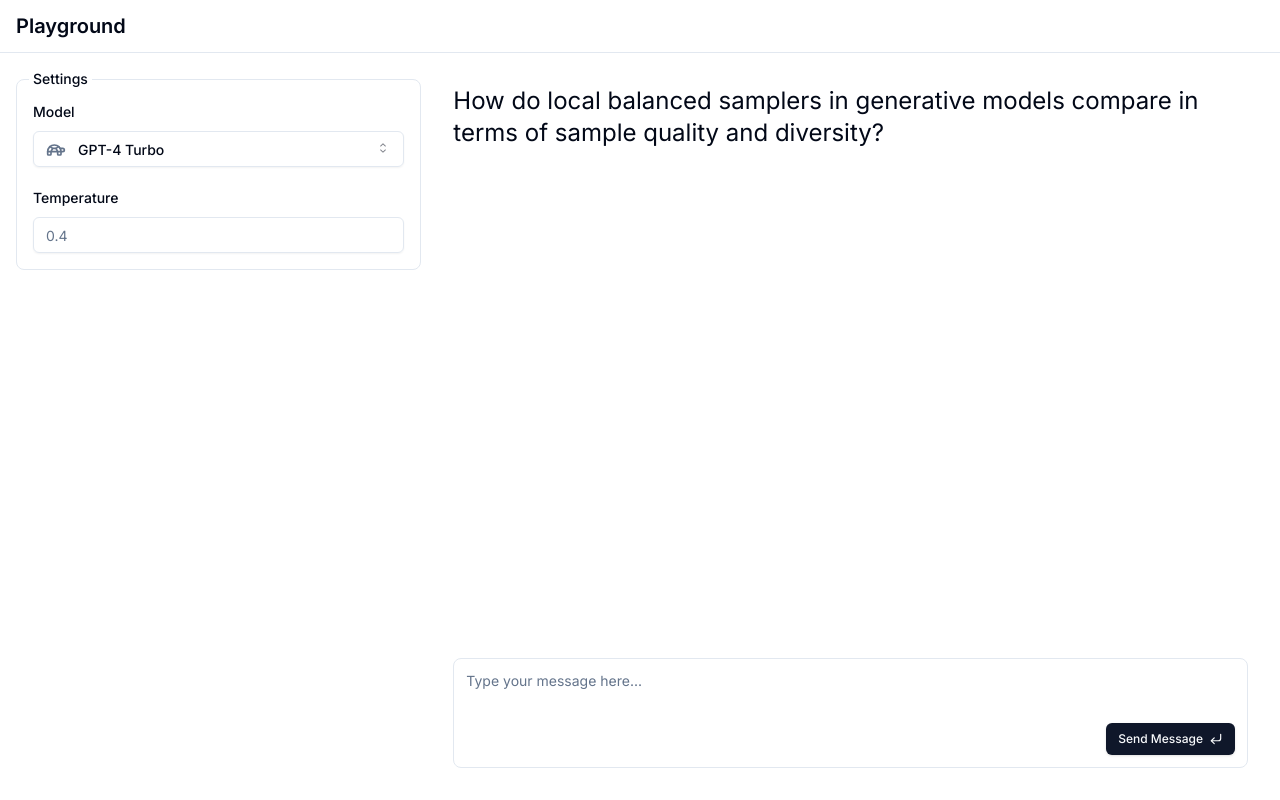
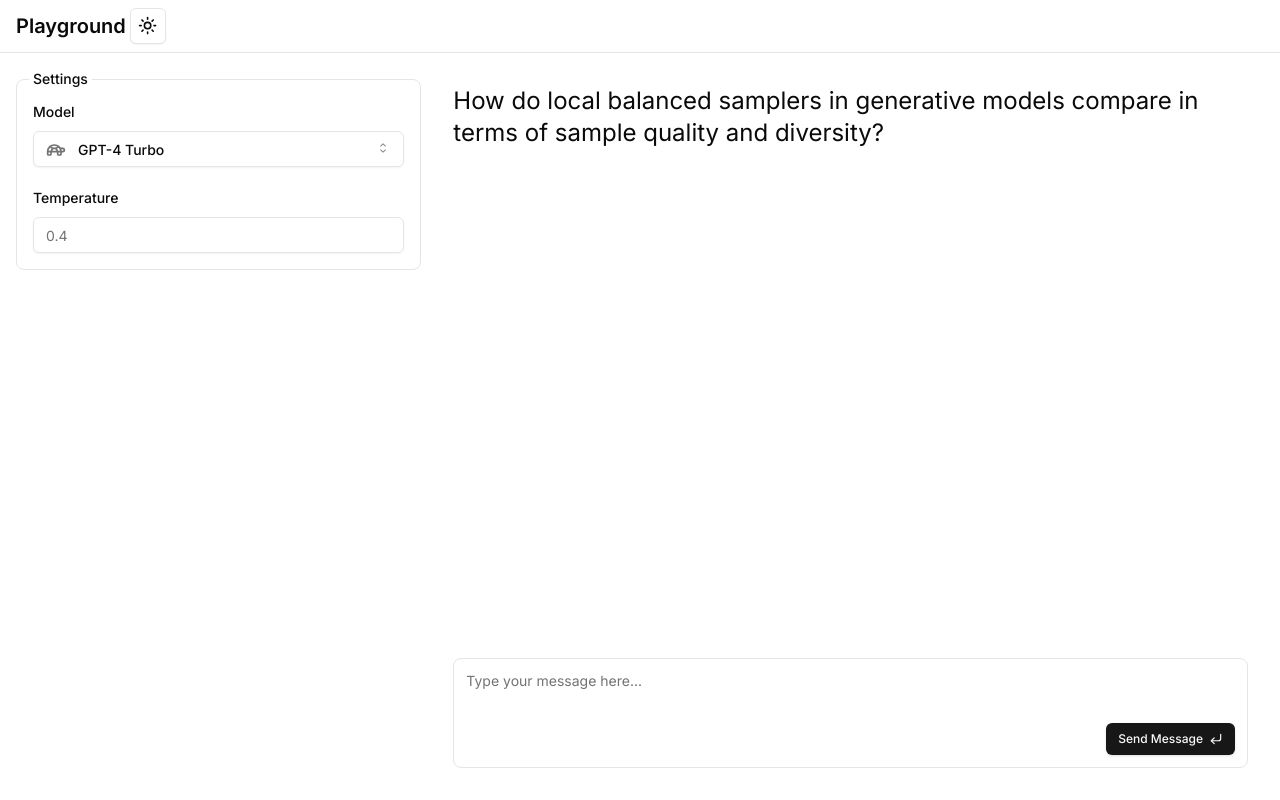
Before and after one commit to rashadphz/rag-project, a Next.js app in the folder demo/frontend/: page / in a window 1280 px wide. Built offline with nearby package versions, Linux system fonts and the light colour scheme.

Commit message:
frontend chunking + ui changes

```diff
--- a/demo/frontend/package.json
+++ b/demo/frontend/package.json
@@ -19,6 +19,7 @@
     "clsx": "^2.1.0",
     "lucide-react": "^0.365.0",
     "next": "14.1.4",
+    "next-themes": "^0.3.0",
     "react": "^18",
     "react-dom": "^18",
     "tailwind-merge": "^2.2.2",
--- a/demo/frontend/src/app/globals.css
+++ b/demo/frontend/src/app/globals.css
@@ -5,64 +5,64 @@
 @layer base {
   :root {
     --background: 0 0% 100%;
-      --foreground: 222.2 84% 4.9%;
+    --foreground: 0 0% 3.9%;
 
-      --card: 0 0% 100%;
-      --card-foreground: 222.2 84% 4.9%;
+    --card: 0 0% 96.1%;
+    --card-foreground: 0 0% 45.1%;
 
     --popover: 0 0% 100%;
-      --popover-foreground: 222.2 84% 4.9%;
+    --popover-foreground: 0 0% 3.9%;
 
-      --primary: 222.2 47.4% 11.2%;
-      --primary-foreground: 210 40% 98%;
+    --primary: 0 0% 9%;
+    --primary-foreground: 0 0% 98%;
 
-      --secondary: 210 40% 96.1%;
-      --secondary-foreground: 222.2 47.4% 11.2%;
+    --secondary: 0 0% 96.1%;
+    --secondary-foreground: 0 0% 9%;
 
-      --muted: 210 40% 96.1%;
-      --muted-foreground: 215.4 16.3% 46.9%;
+    --muted: 0 0% 96.1%;
+    --muted-foreground: 0 0% 45.1%;
 
-      --accent: 210 40% 96.1%;
-      --accent-foreground: 222.2 47.4% 11.2%;
+    --accent: 0 0% 96.1%;
+    --accent-foreground: 0 0% 9%;
 
     --destructive: 0 84.2% 60.2%;
-      --destructive-foreground: 210 40% 98%;
+    --destructive-foreground: 0 0% 98%;
 
-      --border: 214.3 31.8% 91.4%;
-      --input: 214.3 31.8% 91.4%;
-      --ring: 222.2 84% 4.9%;
+    --border: 0 0% 89.8%;
+    --input: 0 0% 89.8%;
+    --ring: 0 0% 89.8%;
 
     --radius: 0.5rem;
   }
 
   .dark {
-      --background: 222.2 84% 4.9%;
-      --foreground: 210 40% 98%;
+    --background: 0 0% 3.9%;
+    --foreground: 0 0% 98%;
 
-      --card: 222.2 84% 4.9%;
-      --card-foreground: 210 40% 98%;
+    --card: 0 0% 14.9%;
+    --card-foreground: 0 0% 63.9%;
 
-      --popover: 222.2 84% 4.9%;
-      --popover-foreground: 210 40% 98%;
+    --popover: 0 0% 3.9%;
+    --popover-foreground: 0 0% 98%;
 
-      --primary: 210 40% 98%;
-      --primary-foreground: 222.2 47.4% 11.2%;
+    --primary: 0 0% 98%;
+    --primary-foreground: 0 0% 9%;
 
-      --secondary: 217.2 32.6% 17.5%;
-      --secondary-foreground: 210 40% 98%;
+    --secondary: 0 0% 14.9%;
+    --secondary-foreground: 0 0% 98%;
 
-      --muted: 217.2 32.6% 17.5%;
-      --muted-foreground: 215 20.2% 65.1%;
+    --muted: 0 0% 14.9%;
+    --muted-foreground: 0 0% 63.9%;
 
-      --accent: 217.2 32.6% 17.5%;
-      --accent-foreground: 210 40% 98%;
+    --accent: 0 0% 14.9%;
+    --accent-foreground: 0 0% 98%;
 
     --destructive: 0 62.8% 30.6%;
-      --destructive-foreground: 210 40% 98%;
+    --destructive-foreground: 0 0% 98%;
 
-      --border: 217.2 32.6% 17.5%;
-      --input: 217.2 32.6% 17.5%;
-      --ring: 212.7 26.8% 83.9%;
+    --border: 0 0% 14.9%;
+    --input: 0 0% 14.9%;
+    --ring: 0 0% 14.9%;
   }
 }
 
--- a/demo/frontend/src/app/layout.tsx
+++ b/demo/frontend/src/app/layout.tsx
@@ -3,6 +3,7 @@ import { Inter } from "next/font/google";
 import "./globals.css";
 
 import { TooltipProvider } from "@/components/ui/tooltip";
+import { ThemeProvider } from "@/components/theme-provider";
 
 const inter = Inter({ subsets: ["latin"] });
 
@@ -17,10 +18,21 @@ export default function RootLayout({
   children: React.ReactNode;
 }>) {
   return (
-    <TooltipProvider>
-      <html lang="en">
-        <body className={inter.className}>{children}</body>
+    <>
+      <html lang="en" suppressHydrationWarning>
+        <body>
+          <TooltipProvider>
+            <ThemeProvider
+              attribute="class"
+              defaultTheme="system"
+              enableSystem
+              disableTransitionOnChange
+            >
+              <body className={inter.className}>{children}</body>
+            </ThemeProvider>
+          </TooltipProvider>
+        </body>
       </html>
-    </TooltipProvider>
+    </>
   );
 }
--- a/demo/frontend/src/app/page.tsx
+++ b/demo/frontend/src/app/page.tsx
@@ -53,23 +53,8 @@ import {
   TextChunk,
 } from "@/interfaces";
 import { Card, CardContent } from "@/components/ui/card";
-
-const SourceBox: React.FC<Source> = ({ name, url }) => (
-  <div>
-    <a href={url} target="_blank" rel="noopener noreferrer">
-      {name}
-    </a>
-  </div>
-);
-
-const TextChunkComponent: React.FC<TextChunk> = ({ text }) => (
-  <></>
-  //   <div>{text}</div>
-);
-
-const FollowUpQuestionBox: React.FC<{ question: string }> = ({ question }) => (
-  <li>{question}</li>
-);
+import { SearchResults } from "@/components/search-results";
+import DarkToggle from "@/components/dark-toggle";
 
 export default function Dashboard() {
   const [sourceResponses, setSourceResponses] = useState<Source[]>([]);
@@ -211,6 +196,7 @@ export default function Dashboard() {
               </form>
             </DrawerContent>
           </Drawer>
+          <DarkToggle />
         </header>
         <main className="grid flex-1 gap-4 overflow-auto p-4 md:grid-cols-2 lg:grid-cols-3">
           <div
@@ -323,32 +309,19 @@ export default function Dashboard() {
                 {sourceResponses.length > 0 && (
                   <div>
                     <div className="text-lg font-medium">Sources</div>
-                    <div className="flex flex-wrap ">
-                      {sourceResponses.map(({ name, url }, index) => (
-                        <div
-                          key={`source-${index}`}
-                          className="w-1/2 md:w-1/4  pl-0 p-2"
-                        >
-                          <Card className="flex-1 rounded-md">
-                            <CardContent className="p-2">
-                              <p className="text-xs line-clamp-2">{name}</p>
-                              <div className="mt-2 flex items-center space-x-2">
-                                <div className="text-xs opacity-60 truncate">
-                                  {url}
-                                </div>
-                              </div>
-                            </CardContent>
-                          </Card>
-                        </div>
-                      ))}
-                    </div>
+                    <SearchResults
+                      results={sourceResponses.map(({ filename, heading }) => ({
+                        filename,
+                        content: heading,
+                      }))}
+                    />
                   </div>
                 )}
                 {/* Answer */}
                 {textChunks.length > 0 && (
                   <div>
                     <div className="text-lg font-medium">Answer</div>
-                    <div>{textChunks.map(({ text }) => text).join(" ")}</div>
+                    <div>{textChunks.map(({ text }) => text).join("")}</div>
                   </div>
                 )}
                 {/* Related */}
--- /dev/null
+++ b/demo/frontend/src/components/dark-toggle.tsx
@@ -0,0 +1,23 @@
+"use client";
+import * as React from "react";
+import { useTheme } from "next-themes";
+import { Button } from "./ui/button";
+import { MoonIcon, SunIcon } from "lucide-react";
+
+const DarkToggle = () => {
+  const { theme, setTheme } = useTheme();
+
+  const toggleTheme = () => {
+    setTheme(theme === "dark" ? "light" : "dark");
+  };
+
+  return (
+    <Button onClick={toggleTheme} variant="outline" size="icon">
+      <SunIcon className="h-[1.2rem] w-[1.2rem] rotate-0 scale-100 transition-all dark:-rotate-90 dark:scale-0" />
+      <MoonIcon className="absolute h-[1.2rem] w-[1.2rem] rotate-90 scale-0 transition-all dark:rotate-0 dark:scale-100" />
+      <span className="sr-only">Toggle theme</span>
+    </Button>
+  );
+};
+
+export default DarkToggle;
--- /dev/null
+++ b/demo/frontend/src/components/search-results.tsx
@@ -0,0 +1,46 @@
+"use client";
+import { Source } from "@/interfaces";
+import { useState } from "react";
+import { Card, CardContent } from "./ui/card";
+import { Button } from "./ui/button";
+
+export interface SearchResultsProps {
+  results: { filename: string; content: string }[];
+}
+export function SearchResults({ results }: SearchResultsProps) {
+  const [showAll, setShowAll] = useState(false);
+
+  const displayedResults = showAll ? results : results.slice(0, 3);
+  const additionalCount = results.length > 3 ? results.length - 3 : 0;
+  return (
+    <div className="flex flex-wrap ">
+      {displayedResults.map(({ filename, content }, index) => (
+        <div key={`source-${index}`} className="w-1/2 md:w-1/4  p-1">
+          <Card className="flex-1 rounded-md flex-col h-full">
+            <CardContent className="p-2">
+              <p className="text-xs line-clamp-2 font-medium">{content}</p>
+              <div className="mt-2 flex items-center space-x-2">
+                <div className="text-xs opacity-60 truncate">{filename}</div>
+              </div>
+            </CardContent>
+          </Card>
+        </div>
+      ))}
+      {!showAll && additionalCount > 0 && (
+        <div className="w-1/2 md:w-1/4  p-1">
+          <Card className="flex-1 rounded-md flex h-full items-center justify-center">
+            <CardContent className="p-2">
+              <Button
+                variant="link"
+                className="text-muted-foreground"
+                onClick={() => setShowAll(true)}
+              >
+                View {additionalCount} more
+              </Button>
+            </CardContent>
+          </Card>
+        </div>
+      )}
+    </div>
+  );
+}
--- /dev/null
+++ b/demo/frontend/src/components/theme-provider.tsx
@@ -0,0 +1,9 @@
+"use client";
+
+import * as React from "react";
+import { ThemeProvider as NextThemesProvider } from "next-themes";
+import { type ThemeProviderProps } from "next-themes/dist/types";
+
+export function ThemeProvider({ children, ...props }: ThemeProviderProps) {
+  return <NextThemesProvider {...props}>{children}</NextThemesProvider>;
+}
--- a/demo/frontend/src/interfaces.ts
+++ b/demo/frontend/src/interfaces.ts
@@ -3,8 +3,8 @@ export interface SendMessageRequest {
 }
 
 export interface Source {
-  name: string;
-  url: string;
+  filename: string;
+  heading: string;
 }
 
 export interface SourceResponse {
```
Also changed, not shown: demo/frontend/src/lib.tsx (+54 -3 lines), 1 other file (tests, documents, lock files or other folders). Lines whose indentation alone changed are shown as unchanged.
